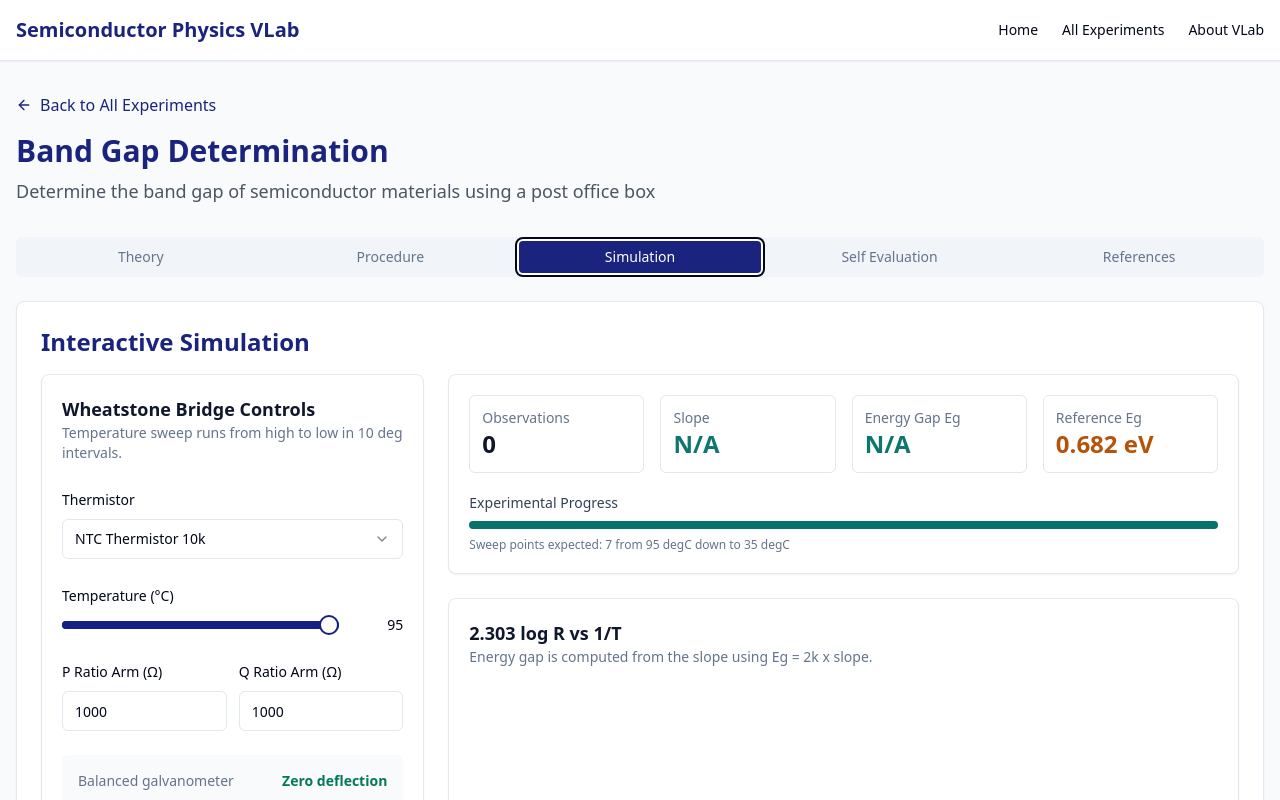
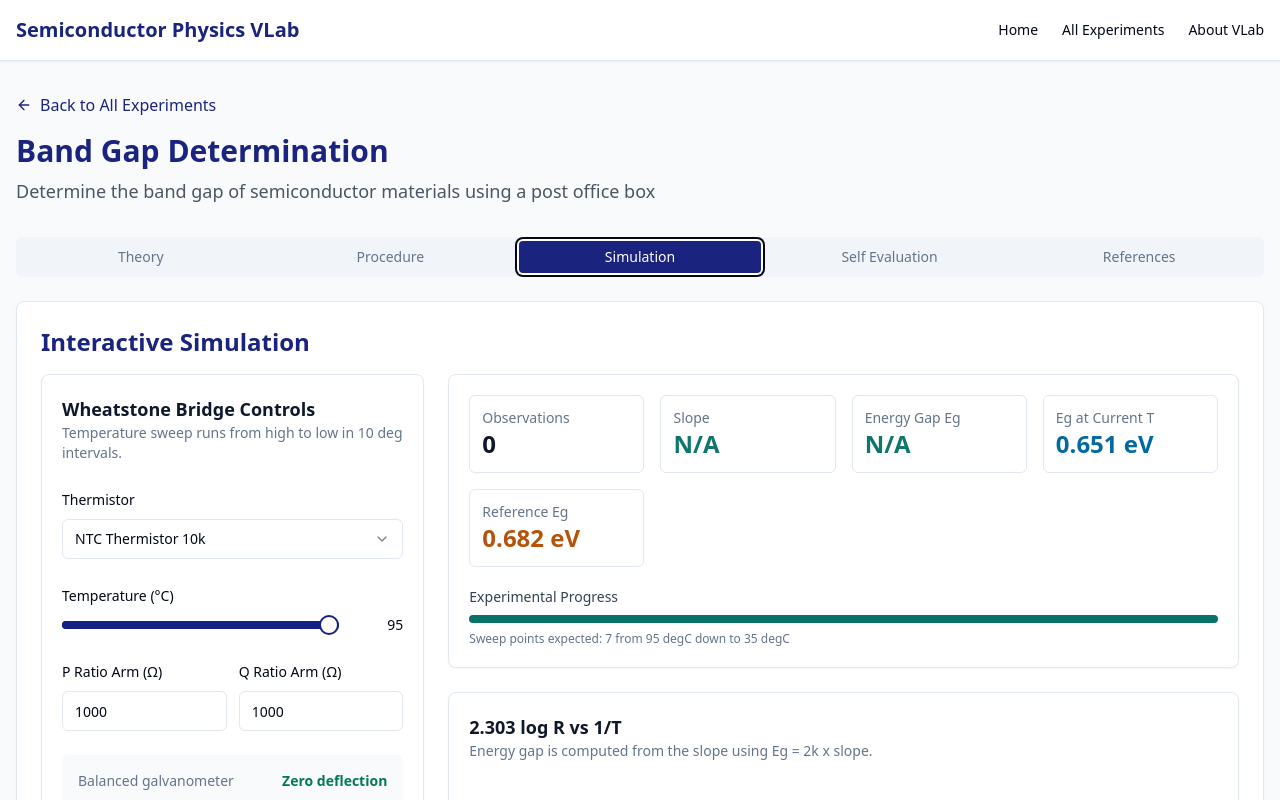
Before and after one commit to itzayush18/srm-virtual-labs, a React (Vite) app: page /experiment/band-gap in a window 1280 px wide. Both pictures are taken after a click on the tab "Simulation". Shown: the top 800 px of the page. Built offline with nearby package versions, Linux system fonts and the light colour scheme.

Commit message:
Update BandGapSimulation.tsx

```diff
--- a/src/components/experiment/simulations/BandGapSimulation.tsx
+++ b/src/components/experiment/simulations/BandGapSimulation.tsx
@@ -34,6 +34,8 @@ type ObservationPoint = {
   r: number;
   s: number;
   logResistance2303: number;
+  localSlope: number | null;
+  localEnergyGap: number | null;
 };
 
 type FitPoint = {
@@ -56,6 +58,7 @@ const thermistors: Record<
   {
     name: string;
     actualEg: number;
+    egTemperatureCoefficient: number;
     referenceResistance: number;
     referenceTemperatureK: number;
     temperatureRangeC: [number, number];
@@ -64,6 +67,7 @@ const thermistors: Record<
   ntc_10k: {
     name: 'NTC Thermistor 10k',
     actualEg: 0.682,
+    egTemperatureCoefficient: 0.00045,
     referenceResistance: 10000,
     referenceTemperatureK: 298,
     temperatureRangeC: [35, 95],
@@ -71,6 +75,7 @@ const thermistors: Record<
   ntc_5k: {
     name: 'NTC Thermistor 5k',
     actualEg: 0.611,
+    egTemperatureCoefficient: 0.00038,
     referenceResistance: 5000,
     referenceTemperatureK: 298,
     temperatureRangeC: [35, 95],
@@ -78,6 +83,7 @@ const thermistors: Record<
   ntc_precision: {
     name: 'NTC Precision Bead',
     actualEg: 0.735,
+    egTemperatureCoefficient: 0.0003,
     referenceResistance: 12000,
     referenceTemperatureK: 298,
     temperatureRangeC: [35, 95],
@@ -89,6 +95,15 @@ const toKelvin = (temperatureC: number) => temperatureC + 273;
 const round = (value: number, digits = 3) => Number(value.toFixed(digits));
 
 const log2303 = (value: number) => 2.303 * Math.log10(value);
+
+const calculateTemperatureAdjustedEg = (
+  temperatureK: number,
+  baseEg: number,
+  referenceTemperatureK: number,
+  coefficient: number
+) => {
+  return Math.max(0.05, baseEg - coefficient * (temperatureK - referenceTemperatureK));
+};
 
 const calculateThermistorResistance = (
   temperatureK: number,
@@ -153,6 +168,29 @@ const buildFitLine = (points: ObservationPoint[], regression: RegressionResult |
   });
 };
 
+const withLocalEg = (points: ObservationPoint[]): ObservationPoint[] => {
+  return points.map((point, index, array) => {
+    if (index === 0) {
+      return {
+        ...point,
+        localSlope: null,
+        localEnergyGap: null,
+      };
+    }
+
+    const previous = array[index - 1];
+    const deltaX = point.invTemperature - previous.invTemperature;
+    const deltaY = point.logResistance2303 - previous.logResistance2303;
+    const localSlope = deltaX === 0 ? null : deltaY / deltaX;
+
+    return {
+      ...point,
+      localSlope,
+      localEnergyGap: localSlope === null ? null : 2 * kB * localSlope,
+    };
+  });
+};
+
 const BandGapSimulation = () => {
   const [thermistor, setThermistor] = useState<ThermistorKey>('ntc_10k');
   const [temperatureC, setTemperatureC] = useState(95);
@@ -165,14 +203,23 @@ const BandGapSimulation = () => {
   const [minTempC, maxTempC] = selectedThermistor.temperatureRangeC;
   const temperatureK = toKelvin(temperatureC);
 
+  const currentTemperatureAdjustedEg = useMemo(() => {
+    return calculateTemperatureAdjustedEg(
+      temperatureK,
+      selectedThermistor.actualEg,
+      selectedThermistor.referenceTemperatureK,
+      selectedThermistor.egTemperatureCoefficient
+    );
+  }, [selectedThermistor, temperatureK]);
+
   const actualResistance = useMemo(() => {
     return calculateThermistorResistance(
       temperatureK,
-      selectedThermistor.actualEg,
+      currentTemperatureAdjustedEg,
       selectedThermistor.referenceResistance,
       selectedThermistor.referenceTemperatureK
     );
-  }, [selectedThermistor, temperatureK]);
+  }, [currentTemperatureAdjustedEg, selectedThermistor, temperatureK]);
 
   const bridgeBalanceR = useMemo(() => {
     return actualResistance * (p / q);
@@ -199,11 +246,13 @@ const BandGapSimulation = () => {
       r: round(bridgeBalanceR, 2),
       s: round(calculatedUnknownResistance, 2),
       logResistance2303: round(log2303(calculatedUnknownResistance), 4),
+      localSlope: null,
+      localEnergyGap: null,
     };
 
     setObservations(previous => {
       const filtered = previous.filter(item => item.temperatureC !== temperatureC);
-      return [...filtered, point].sort((a, b) => b.temperatureC - a.temperatureC);
+      return withLocalEg([...filtered, point].sort((a, b) => b.temperatureC - a.temperatureC));
     });
   };
 
@@ -257,7 +306,12 @@ const BandGapSimulation = () => {
       const nextTemperatureK = toKelvin(temperatureC);
       const nextActualResistance = calculateThermistorResistance(
         nextTemperatureK,
-        selectedThermistor.actualEg,
+        calculateTemperatureAdjustedEg(
+          nextTemperatureK,
+          selectedThermistor.actualEg,
+          selectedThermistor.referenceTemperatureK,
+          selectedThermistor.egTemperatureCoefficient
+        ),
         selectedThermistor.referenceResistance,
         selectedThermistor.referenceTemperatureK
       );
@@ -274,11 +328,13 @@ const BandGapSimulation = () => {
         r: round(nextBalanceR, 2),
         s: round(nextUnknownResistance, 2),
         logResistance2303: round(log2303(nextUnknownResistance), 4),
+        localSlope: null,
+        localEnergyGap: null,
       };
 
       setObservations(previous => {
         const filtered = previous.filter(item => item.temperatureC !== temperatureC);
-        return [...filtered, point].sort((a, b) => b.temperatureC - a.temperatureC);
+        return withLocalEg([...filtered, point].sort((a, b) => b.temperatureC - a.temperatureC));
       });
 
       setTemperatureC(previousTemperature => {
@@ -424,6 +480,12 @@ const BandGapSimulation = () => {
               </div>
             </div>
             <div className="rounded-md border p-3">
+              <div className="text-sm text-slate-500">Eg at Current T</div>
+              <div className="text-2xl font-bold text-sky-700">
+                {currentTemperatureAdjustedEg.toFixed(3)} eV
+              </div>
+            </div>
+            <div className="rounded-md border p-3">
               <div className="text-sm text-slate-500">Reference Eg</div>
               <div className="text-2xl font-bold text-amber-700">
                 {selectedThermistor.actualEg.toFixed(3)} eV
@@ -527,12 +589,14 @@ const BandGapSimulation = () => {
                   <th className="px-3 py-2">S</th>
                   <th className="px-3 py-2">1/T</th>
                   <th className="px-3 py-2">2.303 log R</th>
+                  <th className="px-3 py-2">Local Slope</th>
+                  <th className="px-3 py-2">Local Eg</th>
                 </tr>
               </thead>
               <tbody>
                 {observations.length === 0 ? (
                   <tr>
-                    <td className="px-3 py-5 text-center text-slate-500" colSpan={8}>
+                    <td className="px-3 py-5 text-center text-slate-500" colSpan={10}>
                       No observations recorded yet.
                     </td>
                   </tr>
@@ -547,6 +611,12 @@ const BandGapSimulation = () => {
                       <td className="px-3 py-2">{point.s.toFixed(2)}</td>
                       <td className="px-3 py-2">{point.invTemperature.toExponential(5)}</td>
                       <td className="px-3 py-2">{point.logResistance2303.toFixed(4)}</td>
+                      <td className="px-3 py-2">
+                        {point.localSlope === null ? '-' : point.localSlope.toFixed(2)}
+                      </td>
+                      <td className="px-3 py-2">
+                        {point.localEnergyGap === null ? '-' : `${point.localEnergyGap.toFixed(3)} eV`}
+                      </td>
                     </tr>
                   ))
                 )}
```
